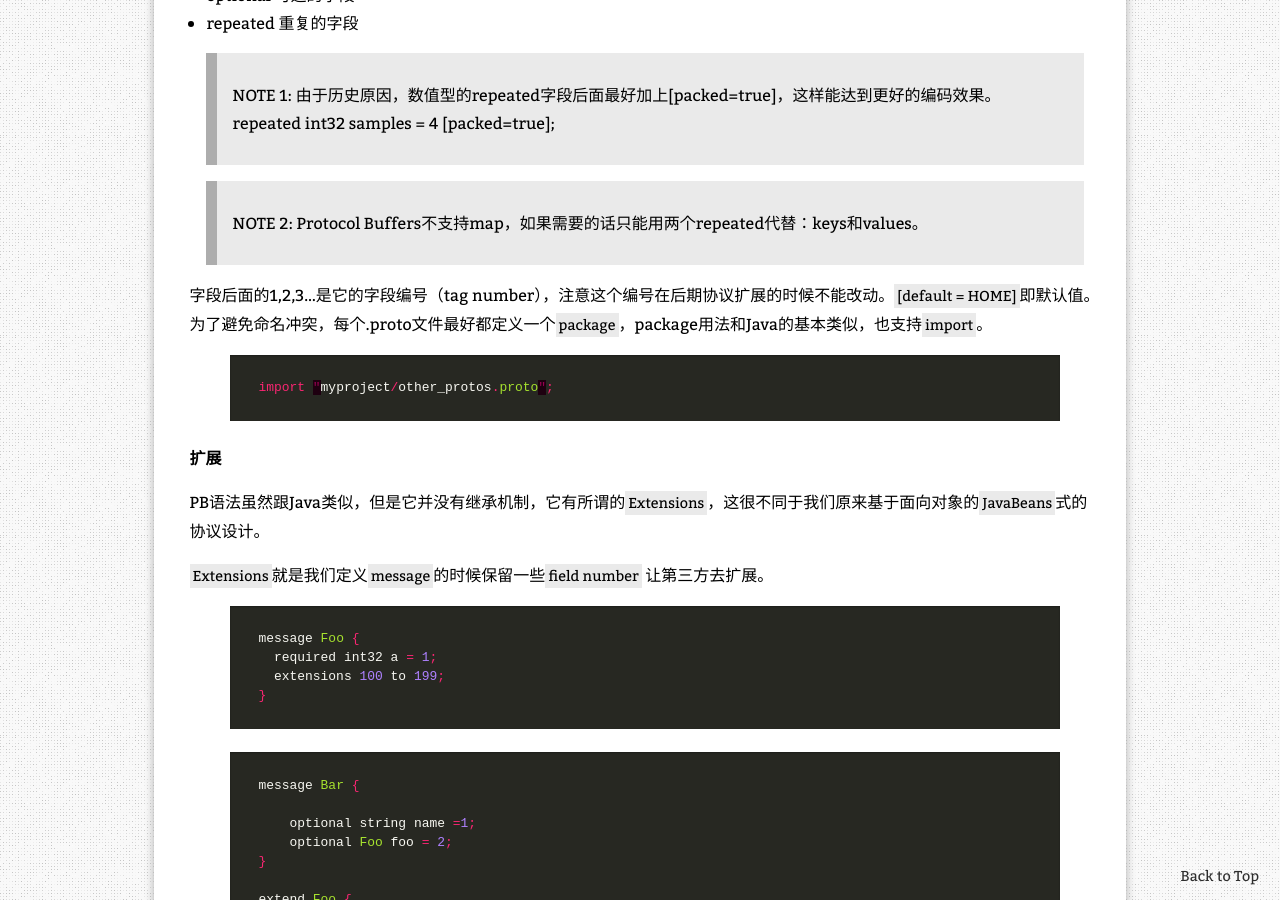
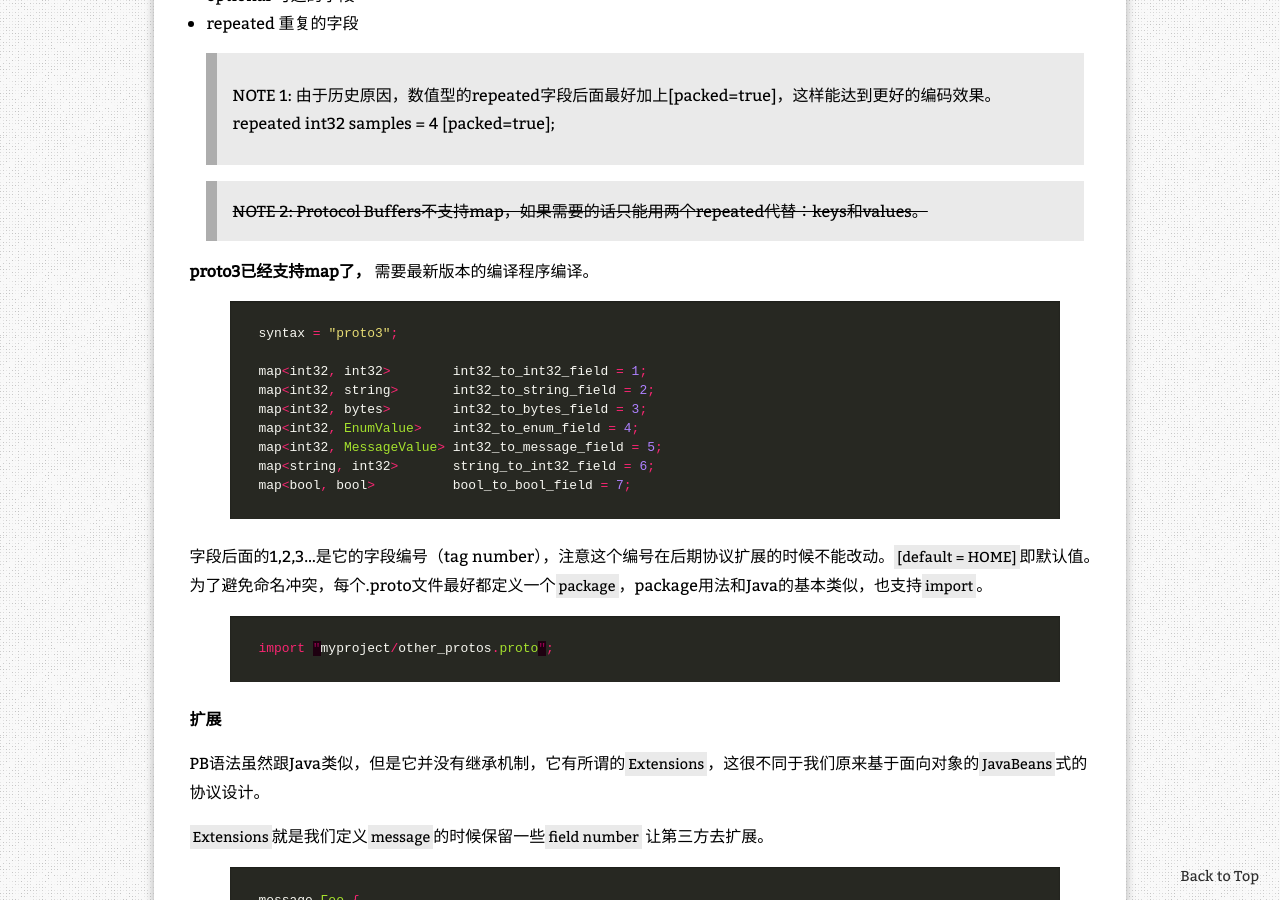
Before and after one commit to zhanjindong/zhanjindong.github.io, a Jekyll site: the page built from _posts/2015-03-15-google-protocol-buffers-java-tutorial.md, in a window 1280 px wide and 900 px high, scrolled down 2063 px. Built offline with Jekyll 4.4.1, drawn with Linux system fonts in a browser that asks for light colours; nearby versions of some CDN libraries; comment, search, counter and statistics services are not loaded; a style sheet for code colours, icons or effects is not loaded.

Commit message:
补充内容

```diff
--- a/_posts/2015-03-15-google-protocol-buffers-java-tutorial.md
+++ b/_posts/2015-03-15-google-protocol-buffers-java-tutorial.md
@@ -72,7 +72,22 @@ message AddressBook {
 > NOTE 1: 由于历史原因，数值型的repeated字段后面最好加上[packed=true]，这样能达到更好的编码效果。
 > repeated int32 samples = 4 [packed=true];
 
-> NOTE 2: Protocol Buffers不支持map，如果需要的话只能用两个repeated代替：keys和values。
+> <s>NOTE 2: Protocol Buffers不支持map，如果需要的话只能用两个repeated代替：keys和values。</s>
+
+**proto3已经支持map了，** 需要最新版本的编译程序编译。
+
+{% highlight Java %}
+syntax = "proto3";
+
+map<int32, int32>        int32_to_int32_field = 1;
+map<int32, string>       int32_to_string_field = 2;
+map<int32, bytes>        int32_to_bytes_field = 3;
+map<int32, EnumValue>    int32_to_enum_field = 4;
+map<int32, MessageValue> int32_to_message_field = 5;
+map<string, int32>       string_to_int32_field = 6;
+map<bool, bool>          bool_to_bool_field = 7;
+{% endhighlight %}
+
 
 字段后面的1,2,3…是它的字段编号（tag number），注意这个编号在后期协议扩展的时候不能改动。`[default = HOME]`即默认值。
 为了避免命名冲突，每个.proto文件最好都定义一个`package`，package用法和Java的基本类似，也支持`import`。
@@ -609,7 +624,7 @@ protobuf解析的性能比一般的xml,json反序列化要**快2-3**个数量级
 
 
 
-[1]: http://jindong.io/assets/downloads/protoc.exe
+[1]: https://github.com/google/protobuf/releases/download/v3.0.0-alpha-2/protoc-3.0.0-alpha-2-win32.zip
 [2]: https://developers.google.com/protocol-buffers/docs/encoding
 [3]: https://developers.google.com/protocol-buffers/docs/javatutorial
 [4]: http://www.cnblogs.com/shitouer/archive/2013/04/12/google-protocol-buffers-encoding.html
```
